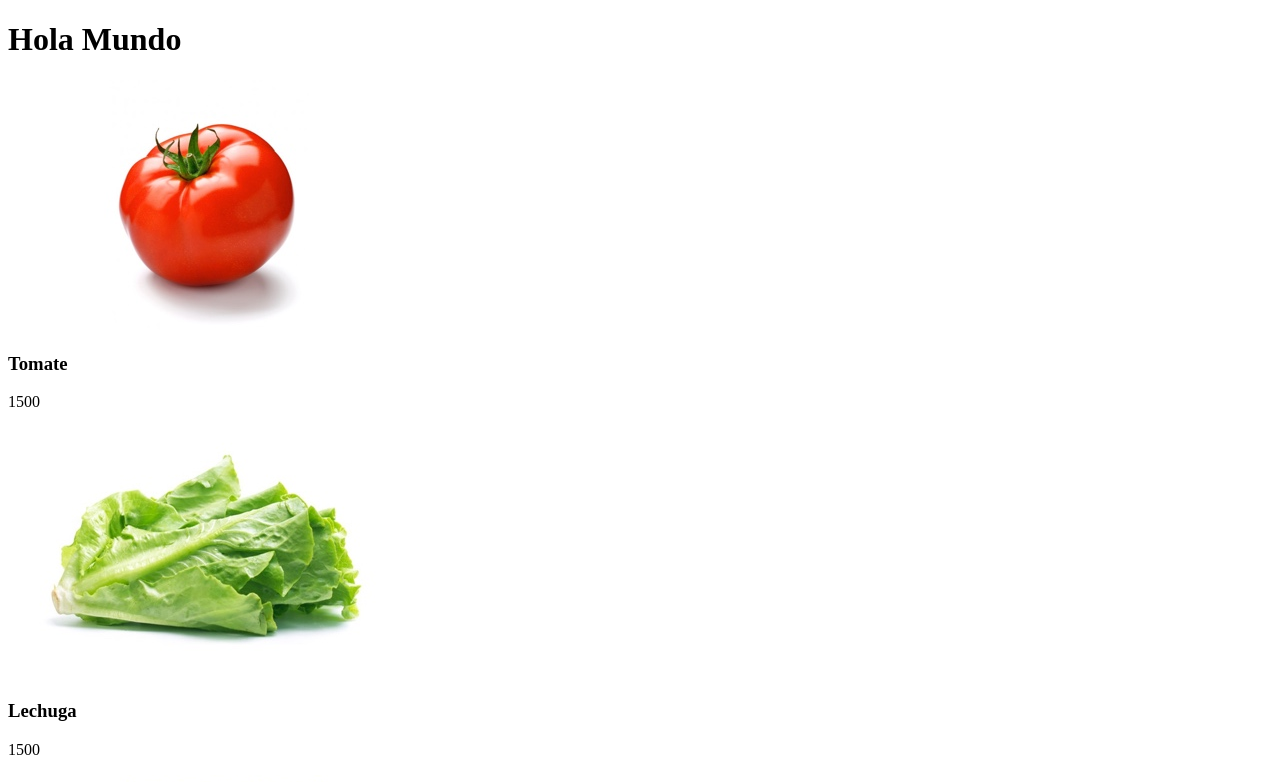
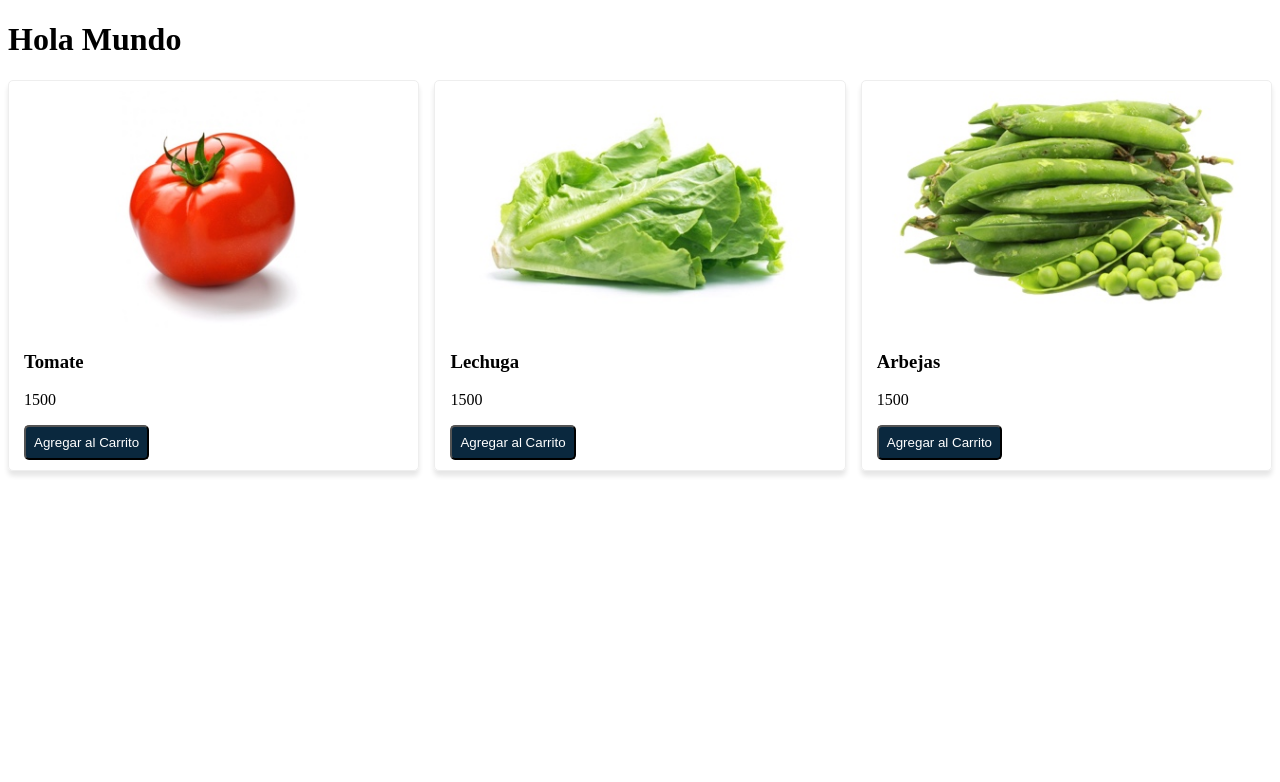
Before and after one commit to gfCrova/prodts_ns, a React (Vite) app: page / in a window 1280 px wide. Shown: the top 782 px of the page. Built offline with nearby package versions, Linux system fonts and the light colour scheme.

Commit message:
renderizando componentes

```diff
--- /dev/null
+++ b/src/components/Button.jsx
@@ -0,0 +1,11 @@
+import {Component} from 'react';
+import styles from './Productos.module.css'
+
+class Button extends Component {
+
+    render() {
+        return <button className={`${styles.button}`} {...this.props} />
+    }
+}
+
+export default Button;
--- a/src/components/Producto.jsx
+++ b/src/components/Producto.jsx
@@ -1,21 +1,27 @@
 import {Component} from 'react';
+import Button from './Button.jsx'
 import PropTypes from 'prop-types'
+import styles from './Productos.module.css'
 
 class Producto extends Component {
     render() {
-        const { producto } = this.props;
+        const { producto, agregarAlCarro } = this.props;
         return (
-            <div>
-                <img src={producto.img} alt={producto.name} />
+            <div className={`${styles.producto}`}>
+                <img className={`${styles.img}`} src={producto.img} alt={producto.name} />
                 <h3>{producto.name}</h3>
                 <p>{producto.price}</p>
+                <Button
+                    onClick={() => agregarAlCarro(producto)}
+                > Agregar al Carrito </Button>
             </div>
         )
     }
 }
 
 Producto.propTypes = {
-    producto: PropTypes.array.isRequired
+    producto: PropTypes.array.isRequired,
+    agregarAlCarro: PropTypes.func.isRequired
 }
 
 export default Producto;
--- a/src/components/Productos.jsx
+++ b/src/components/Productos.jsx
@@ -1,18 +1,19 @@
-import React from 'react'
-import Producto from './Producto'
+import { Component } from 'react'
+import Producto from './Producto.jsx'
 import PropTypes from 'prop-types';
+import styles from './Productos.module.css'
 
-class Productos extends React.Component {
+class Productos extends Component {
   render() {
     const { productos, agregarAlCarro } = this.props;
 
     return (
-        <div>
-            {productos.map((producto) => (
+        <div className={`${styles.productos}`}>
+            {productos.map((prod) => (
                 <Producto
                     agregarAlCarro={agregarAlCarro}
-                    key={producto.name}
-                    producto={producto}
+                    key={prod.name}
+                    producto={prod}
                 />
             ))}
         </div>
--- /dev/null
+++ b/src/components/Productos.module.css
@@ -0,0 +1,32 @@
+.productos {
+    display: flex;
+    flex-direction: row;
+    justify-content: space-between;
+}
+
+.producto {
+    border: solid 1px #eee;
+    box-shadow: 0 5px 5px rgb(0, 0, 0, 0.1);
+    width: 30%;
+    padding: 10px 15px;
+    border-radius: 5px;
+}
+.img {
+    width: 100%;
+}
+
+.button {
+    background-color: #0A283e;
+    color: #fff;
+    border-radius: 5px;
+    padding: 8px;
+    cursor: pointer;
+}
+
+.button:hover {
+    background-color: #165786;
+}
+
+.button:active {
+    transform: scale(0.9);
+}
```
